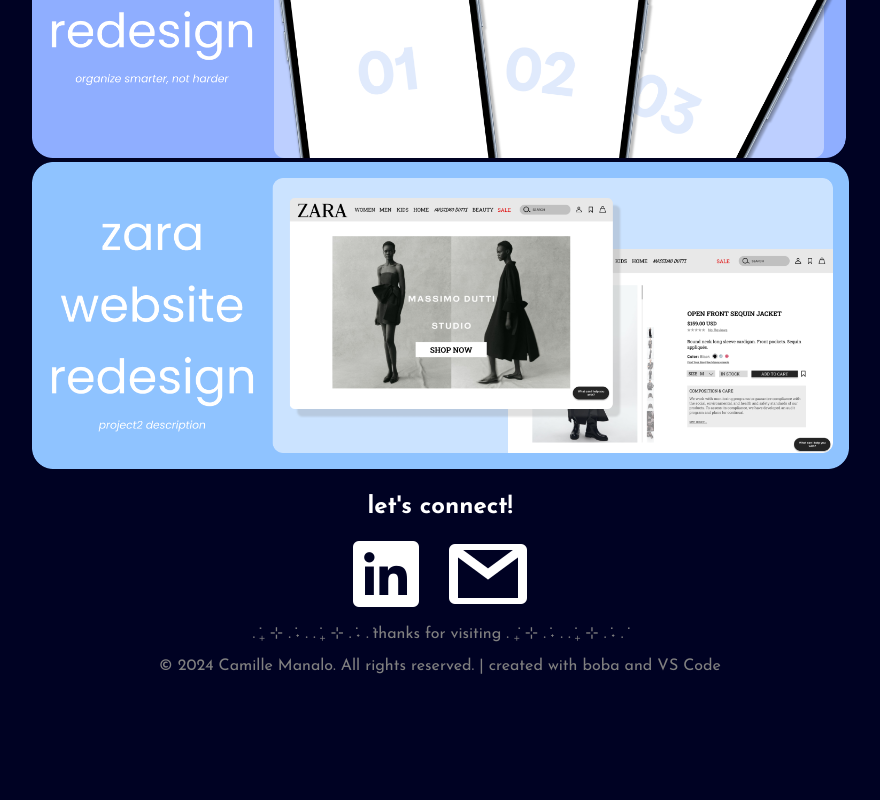
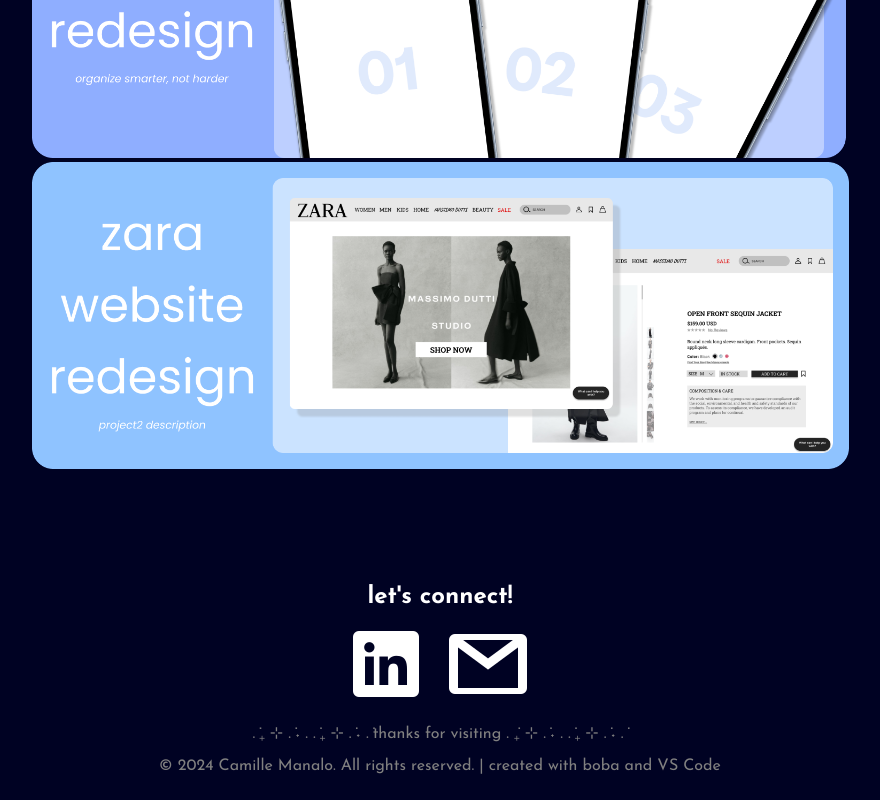
Before and after one commit to robmahalo/camille-folio, a React (Create React App) app in the folder frontend/: page / in a window 1280 px wide. Shown: the part 1299-2099 px from the top of the page, without its empty margins (200-1080 px from the left). Before the commit the page ends 1999 px from the top, so only its background shows below. Built offline with nearby package versions, Linux system fonts and the light colour scheme.

Commit message:
fixed footer padding

```diff
--- a/frontend/src/components/footer/footer.component.jsx
+++ b/frontend/src/components/footer/footer.component.jsx
@@ -9,7 +9,7 @@
       <h2
         style={{
           textAlign: "center",
-          marginTop: "10px",
+          marginTop: "100px",
         }}
       >
         let's connect!
@@ -34,7 +34,7 @@
         style={{
           color: "gray",
           textAlign: "center",
-          marginTop: "10px",
+          marginTop: "20px",
         }}
       >
         . ݁₊ ⊹ . ݁˖ . . ݁₊ ⊹ . ݁˖ . ݁thanks for visiting . ݁₊ ⊹ . ݁˖ . . ݁₊ ⊹ . ݁˖ . ݁
```
